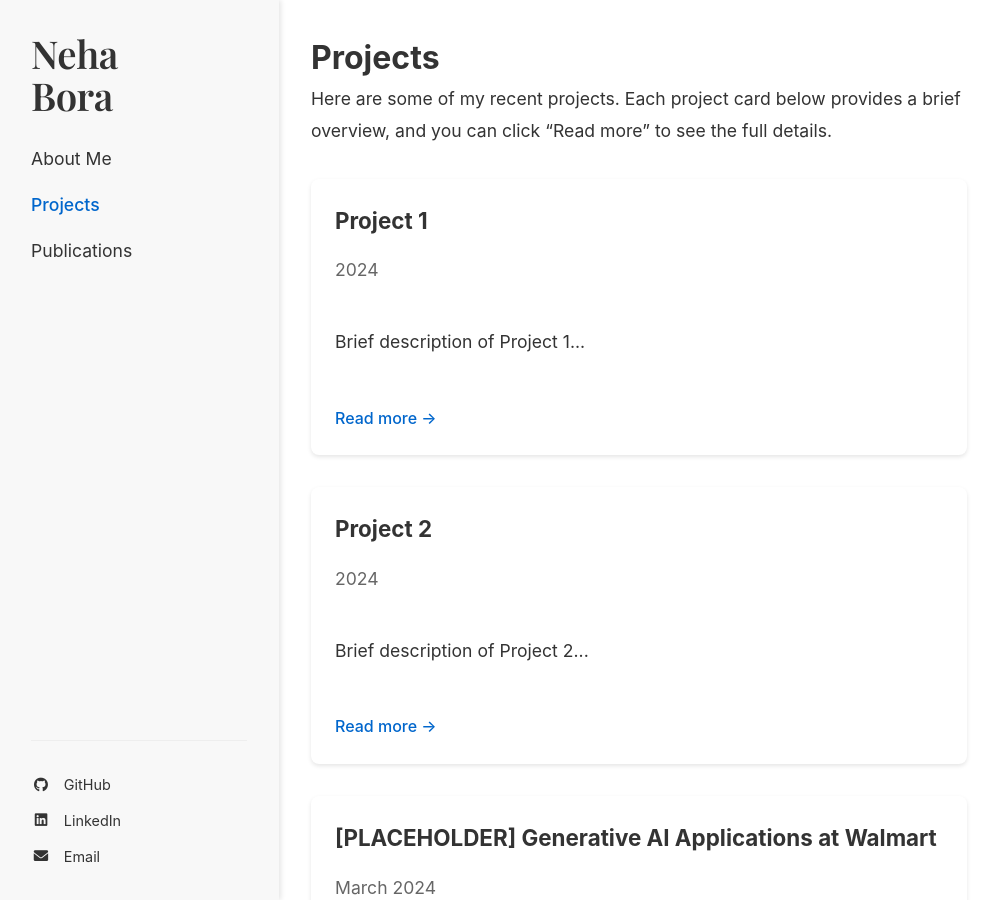
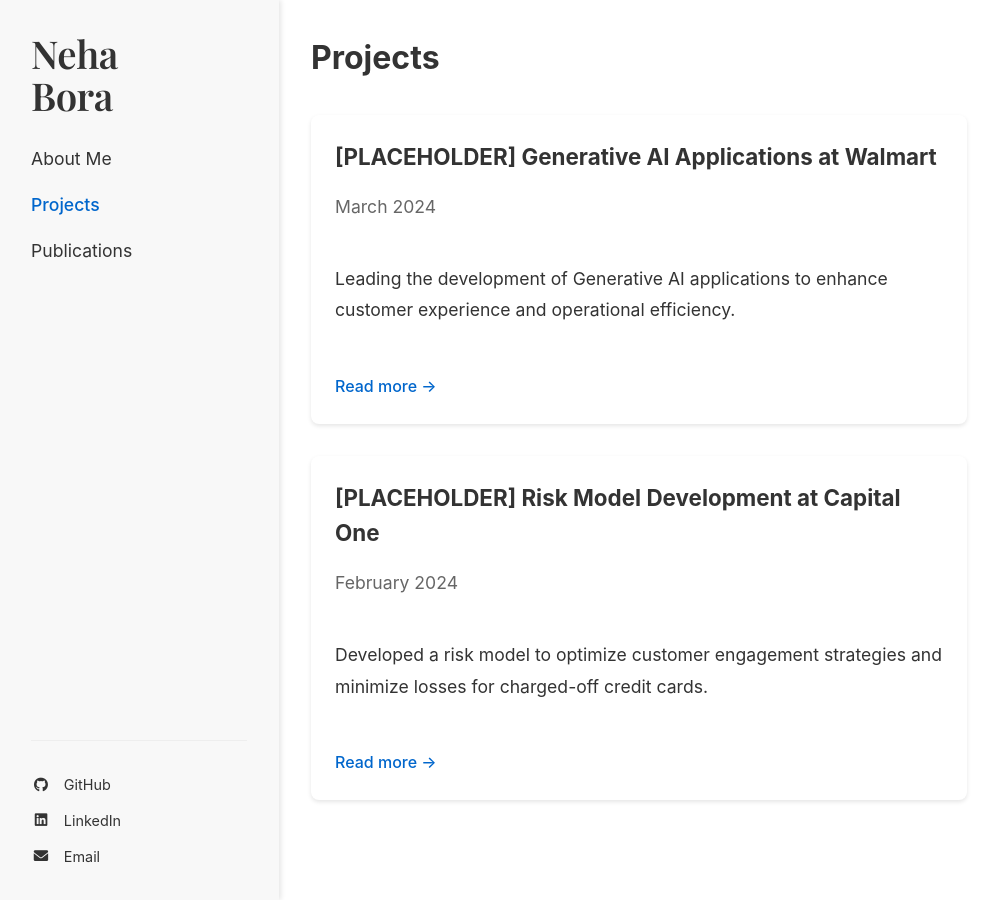
Before and after one commit to nbora0911/nbora0911.github.io, a Jekyll site: the page built from projects.md, in a window 1280 px wide and 900 px high. Shown: the whole window, without its empty margins (1-997 px from the left). Built offline with Jekyll 4.4.1, drawn with Linux system fonts in a browser that asks for light colours.

Commit message:
remove placeholder

```diff
--- a/projects.md
+++ b/projects.md
@@ -5,24 +5,3 @@ permalink: /projects/
 ---
 
 # Projects
-
-Here are some of my recent projects. Each project card below provides a brief overview, and you can click "Read more" to see the full details.
-
-<div class="page-content">
-    <!-- <h2>Projects</h2>
-    <p>Here are some of my recent projects:</p> -->
-    <div class="projects-grid">
-        <div class="project-card">
-            <h3><a href="#">Project 1</a></h3>
-            <p class="project-date">2024</p>
-            <p class="project-excerpt">Brief description of Project 1...</p>
-            <a href="#" class="read-more">Read more →</a>
-        </div>
-        <div class="project-card">
-            <h3><a href="#">Project 2</a></h3>
-            <p class="project-date">2024</p>
-            <p class="project-excerpt">Brief description of Project 2...</p>
-            <a href="#" class="read-more">Read more →</a>
-        </div>
-    </div>
-</div>
```
